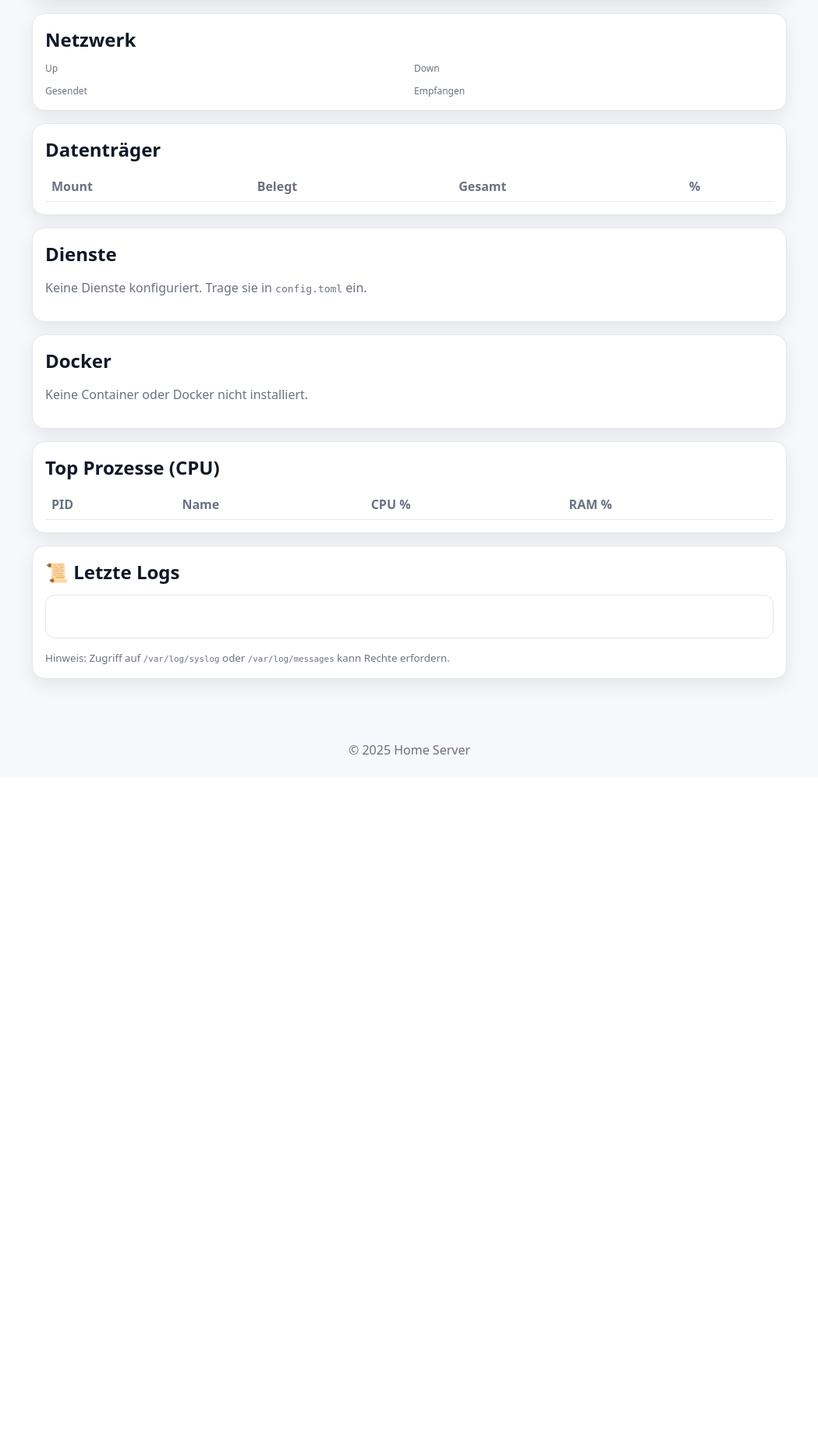
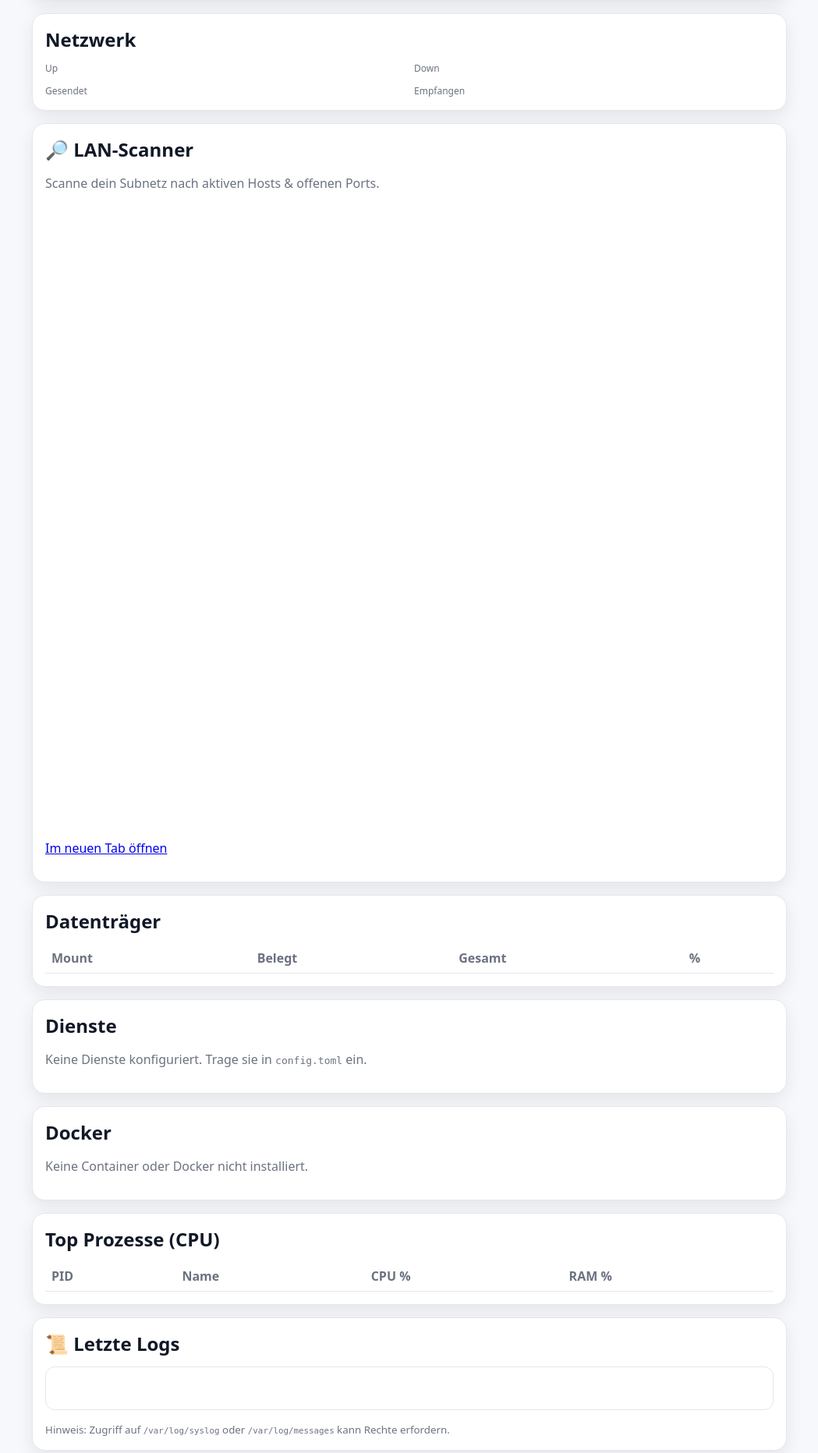
Before and after one commit to laurinhuebner/server-dashboard, a Flask app: template templates/index.html in a window 1280 px wide. Shown: the part 920-2784 px from the top of the page at 78% size, without its empty margins (115-1164 px from the left). Before the commit the page ends 1888 px from the top, so only its background shows below. Run offline with Flask 3, Linux system fonts and the light colour scheme; the template is opened without the code that fills it, so the values that code supplies are empty.

Commit message:
Update index.html

```diff
--- a/templates/index.html
+++ b/templates/index.html
@@ -68,6 +68,30 @@
       <div><span class="label">Empfangen</span><span id="rx">{{ data.net.recv_total }}</span></div>
     </div>
   </section>
+
+  <section class="card">
+  <h2>🔎 LAN-Scanner</h2>
+  <p class="muted">Scanne dein Subnetz nach aktiven Hosts & offenen Ports.</p>
+
+  <iframe
+    id="lanframe"
+    width="100%"
+    height="800"
+    style="border:none; border-radius:12px; background:transparent;"
+    loading="lazy"
+    referrerpolicy="no-referrer"
+  ></iframe>
+
+  <p style="margin-top:10px;">
+    <a id="lanlink" href="#" target="_blank">Im neuen Tab öffnen</a>
+  </p>
+</section>
+
+<script>
+  const base = window.location.protocol + '//' + window.location.hostname + ':5051';
+  document.getElementById('lanframe').src = base;
+  document.getElementById('lanlink').href = base;
+</script>
 
   <section class="card">
     <h2>Datenträger</h2>
```
